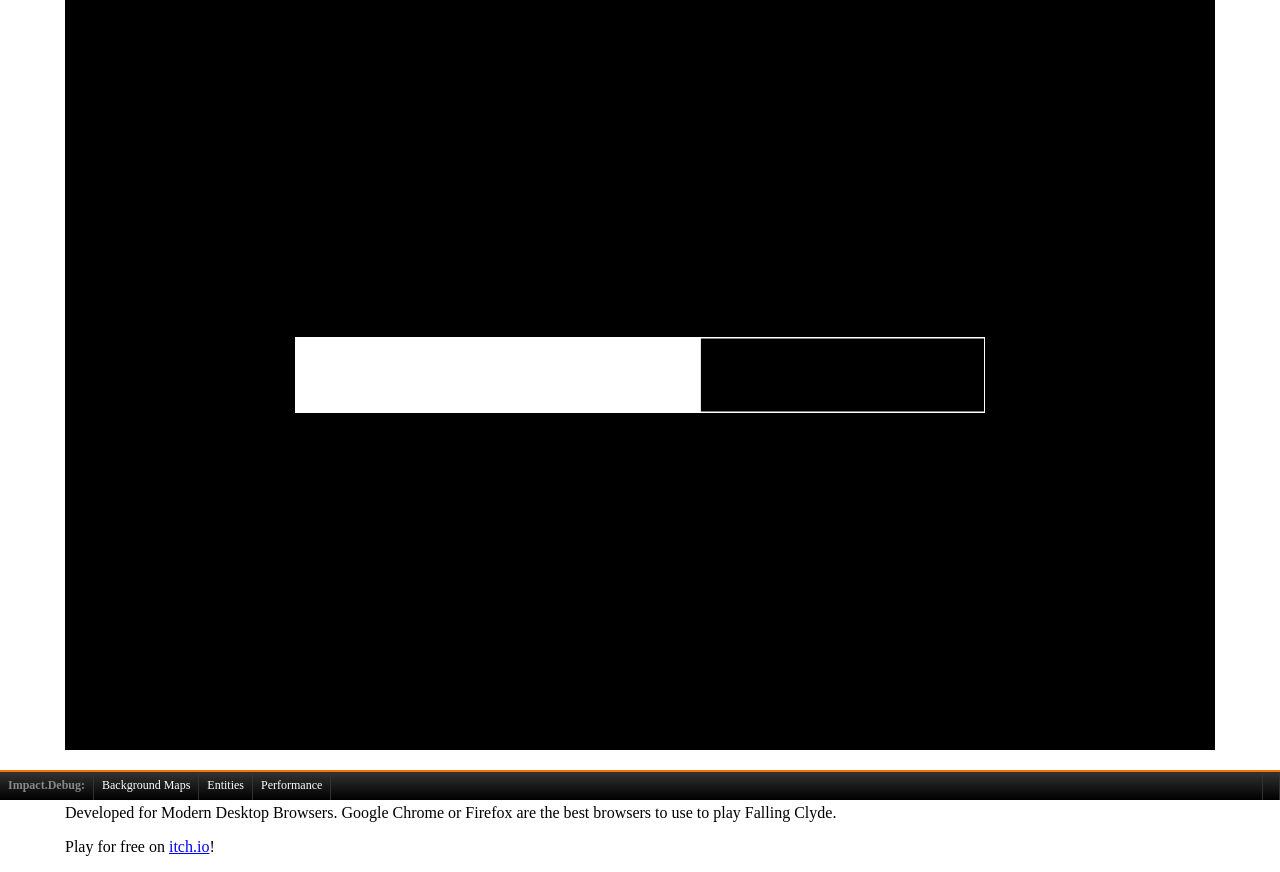
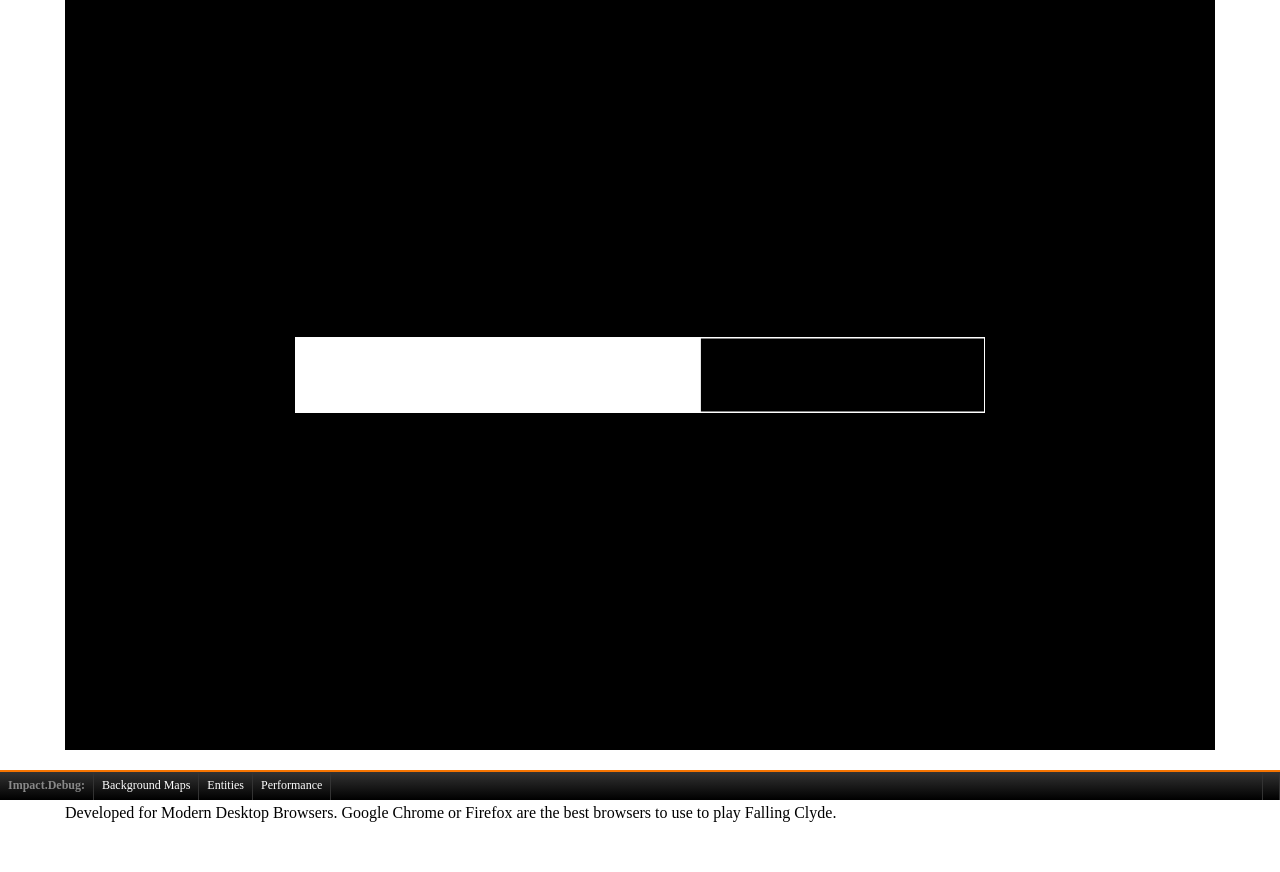
Before and after one commit to Jr0dR87/FallingClyde, a plain HTML site: page index.html in a window 1280 px wide. After the commit the page ends 838 px from the top, so only its background shows below. Drawn offline with Linux system fonts and the light colour scheme; no server answers.

Commit message:
beatufiy index page and removed old sentance about itch.io.

```diff
--- a/index.html
+++ b/index.html
@@ -3,7 +3,7 @@
   <head>
     <title>Falling Clyde</title>
     <style type="text/css">
-		body{
+      body {
         background: #fff;
         background-position: center;
         background-repeat: no-repeat;
@@ -16,17 +16,14 @@
         width: 1150px;
       }
     </style>
-
     <script type="text/javascript" src="lib/impact/impact.js"></script>
     <script type="text/javascript" src="lib/game/main.js"></script>
   </head>
   <body>
     <div id="wrapper">
-		<canvas id="canvas" ></canvas>
-
+      <canvas id="canvas"></canvas>
       <p>Fall endlessly and gather as many gems as you can! Use clocks to slow down time and see how far Clyde can Fall!</p>
       <p>Developed for Modern Desktop Browsers. Google Chrome or Firefox are the best browsers to use to play Falling Clyde.</p>
-	<p>Play for free on <a href="https://jarrodrizor.itch.io/falling-clyde">itch.io</a>!</p>
     </div>
   </body>
 </html>
```
Lines whose indentation alone changed are shown as unchanged.
